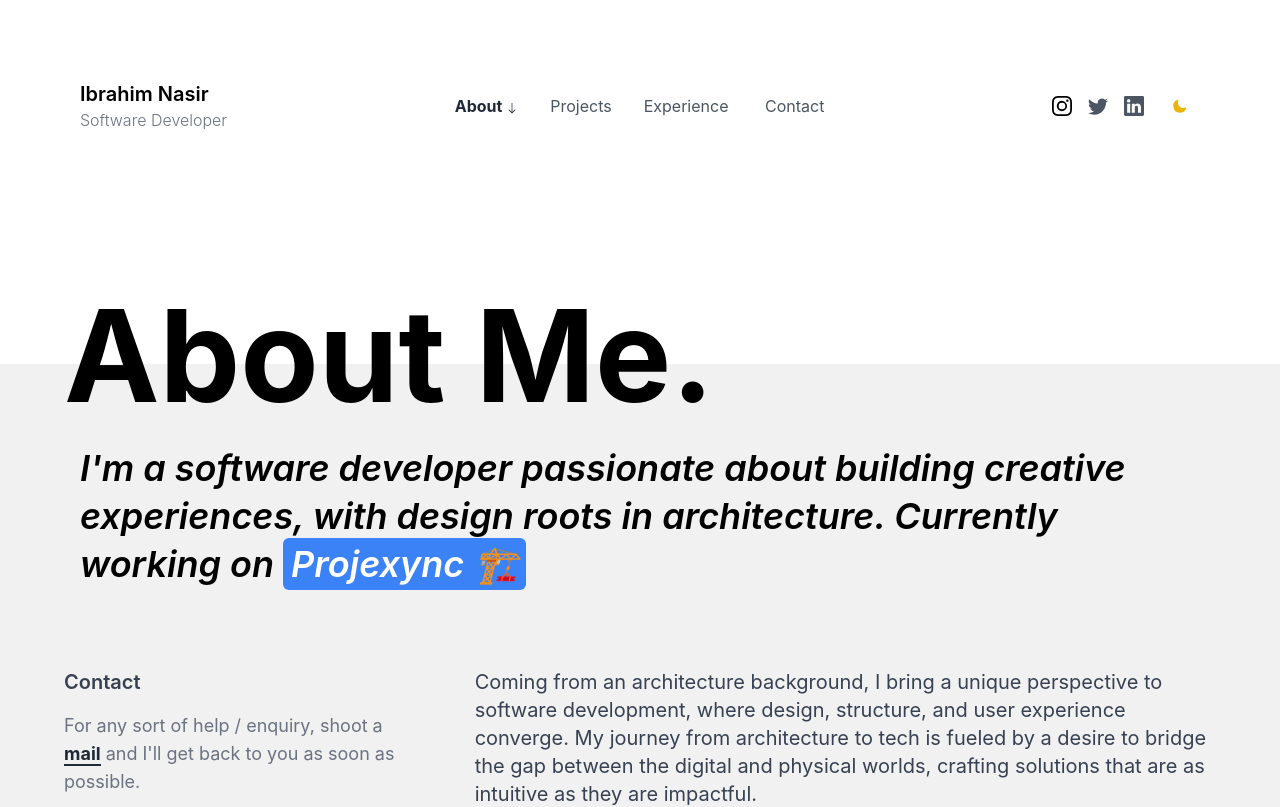
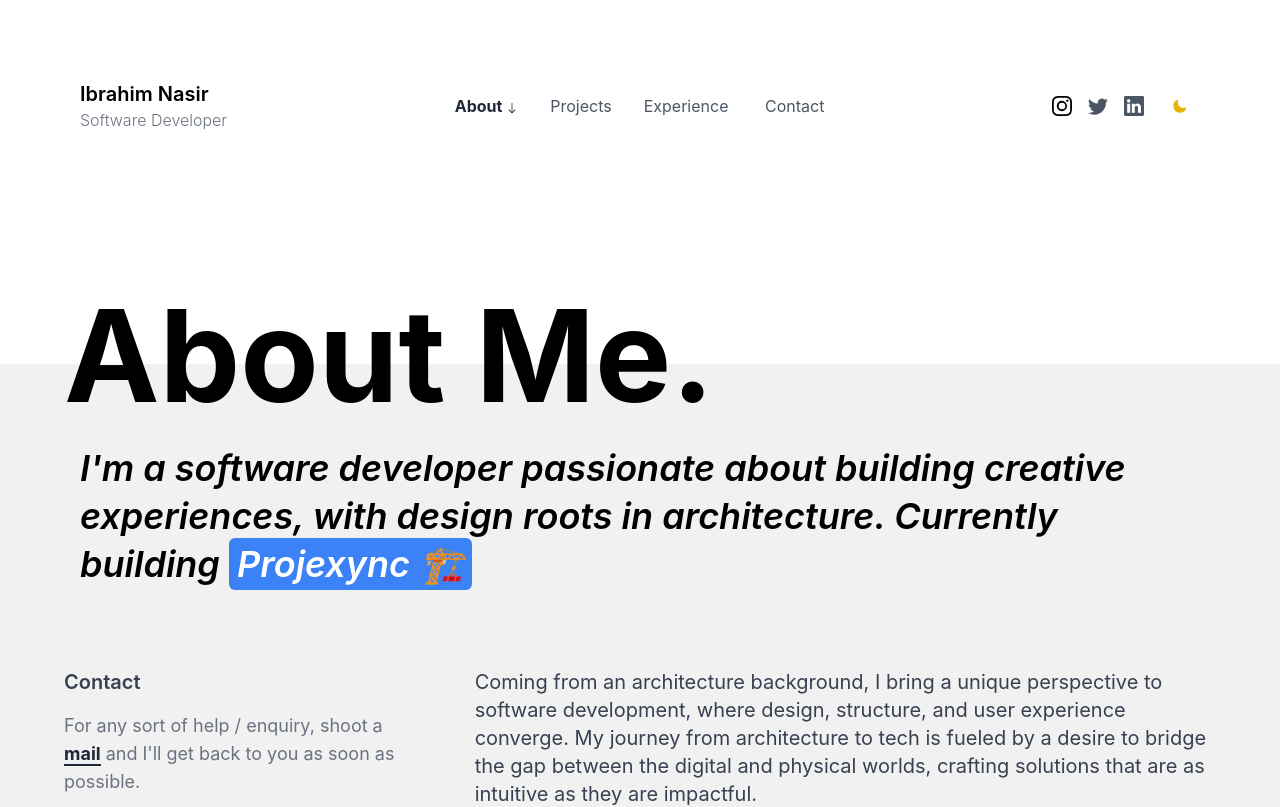
Before and after one commit to EbrahimNas/Ebrahimnas-Portfolio, a Next.js app: page /about in a window 1280 px wide. Shown: the top 807 px of the page. Built offline with nearby package versions, Linux system fonts and the light colour scheme.

Commit message:
edited AboutMe

```diff
--- a/components/AboutMe.js
+++ b/components/AboutMe.js
@@ -15,7 +15,7 @@ export default function AboutMe() {
             className="leading-loose text-2xl md:text-4xl font-semibold italic mx-4"
             style={{ lineHeight: "3rem" }}
           >
-            {userData.about.title}. Currently working on{" "}
+            {userData.about.title}. Currently building{" "}
             <a
               className="bg-blue-500 rounded-md px-2 py-1 text-white"
               href={userData.about.currentProjectUrl}
```
